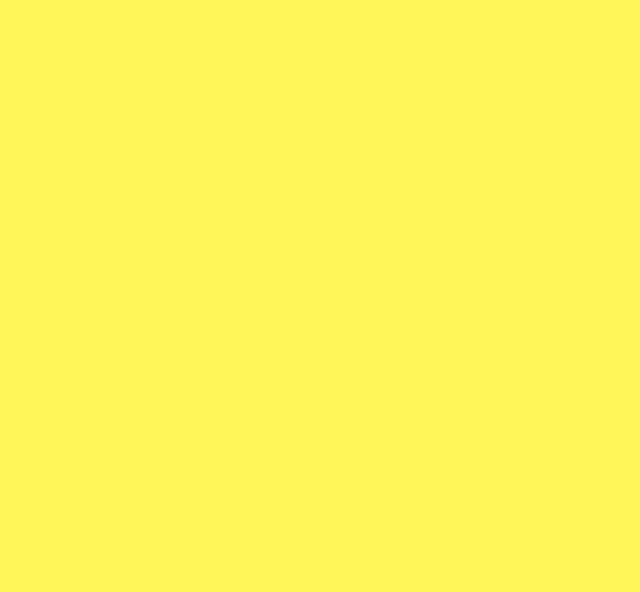
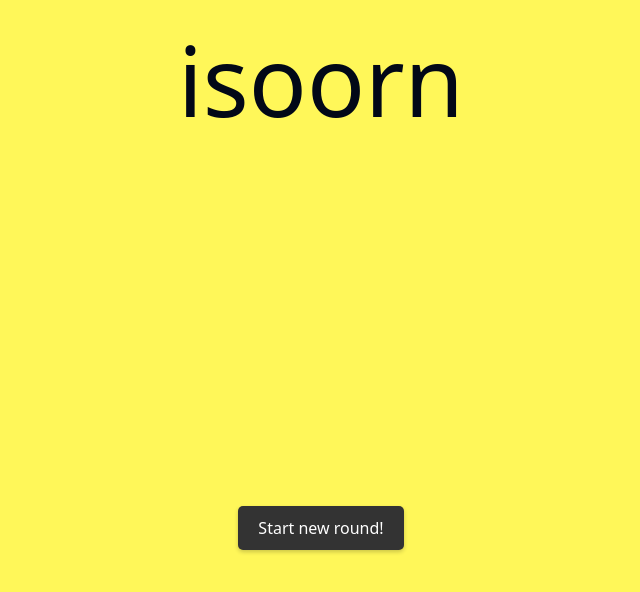
Before and after one commit to DanielOglesby/Buzzwords, a SvelteKit app: page /game in a window 1280 px wide. Shown: the top 592 px of the page, without its empty margins (319-959 px from the left). Built offline with nearby package versions, Linux system fonts and the light colour scheme.

Commit message:
feat: add fetch request and similar logic

```diff
--- a/package.json
+++ b/package.json
@@ -36,6 +36,7 @@
   },
   "type": "module",
   "dependencies": {
+    "axios": "^1.6.6",
     "clsx": "^2.1.0",
     "express": "^4.18.2",
     "lucide-svelte": "^0.314.0",
--- a/src/routes/+page.svelte
+++ b/src/routes/+page.svelte
@@ -7,6 +7,12 @@
         goto("/game");
     }
 </script>
+
+<main>
+    <div class="flex justify-center items-center h-screen">
+        <button class="button" style="margin: 0 auto;" on:click={goToGame}>{buttonText}</button>
+    </div>
+</main>
 
 <style>
     .button {
@@ -18,9 +24,3 @@
         cursor: pointer;
     }
 </style>
-
-<main>
-    <div class="flex justify-center items-center h-screen">
-        <button class="button" style="margin: 0 auto;" on:click={goToGame}>{buttonText}</button>
-    </div>
-</main>
--- a/src/routes/game/+page.svelte
+++ b/src/routes/game/+page.svelte
@@ -0,0 +1,55 @@
+<script lang="ts">
+    import axios from 'axios';
+
+    let data;
+
+    let buttonText = "Start new round!";
+
+    let letters: string[] = generateRandomLetters();
+    let words = data;
+
+    async function fetchData() {
+        generateRandomLetters();
+
+        try {
+            const response = await axios.get(`http://www.anagramica.com/all/${letters}`);
+            data = response.data;
+            words = data;
+        } catch (error) {
+            console.error('Error fetching data', error);
+        }
+    }
+
+    function generateRandomLetters(): string {
+        let result = '';
+        for (let i = 0; i < 6; i++) {
+            const randomCharCode = Math.floor(Math.random() * 26) + 97;
+            result += String.fromCharCode(randomCharCode);
+        }
+        return result;
+    }
+
+    console.log(letters);
+    console.log(words);
+
+</script>
+
+<main>
+    <div class="flex justify-center items-center">
+        <p class="text-8xl">{letters}</p>
+    </div>
+    <div class="flex justify-center items-center h-screen">
+        <button class="button" style="margin: 0 auto;" on:click={fetchData}>{buttonText}</button>
+    </div>
+</main>
+
+<style>
+        .button {
+        background-color: #333;
+        color: white;
+        padding: 10px 20px;
+        border-radius: 5px;
+        box-shadow: 0px 2px 4px rgba(0, 0, 0, 0.2);
+        cursor: pointer;
+    }
+</style>
--- a/svelte.config.js
+++ b/svelte.config.js
@@ -12,6 +12,21 @@ const config = {
     // If your environment is not supported or you settled on a specific environment, switch out the adapter.
     // See https://kit.svelte.dev/docs/adapters for more information about adapters.
     adapter: adapter(),
+	csp:{
+		directives: {
+			'default-src': ['*'],
+			'connect-src': ['*'],
+			'script-src': ['*'],
+			'style-src': ['*'],
+			'img-src': ['*'],
+			'font-src': ['*'],
+			'frame-src': ['*'],
+			'media-src': ['*'],
+			'object-src': ['*'],
+			'child-src': ['*'],
+			'worker-src': ['*'],
+		  }
+	}
   },
 };
 
```
Also changed, not shown: 1 other file (tests, documents, lock files or other folders).
